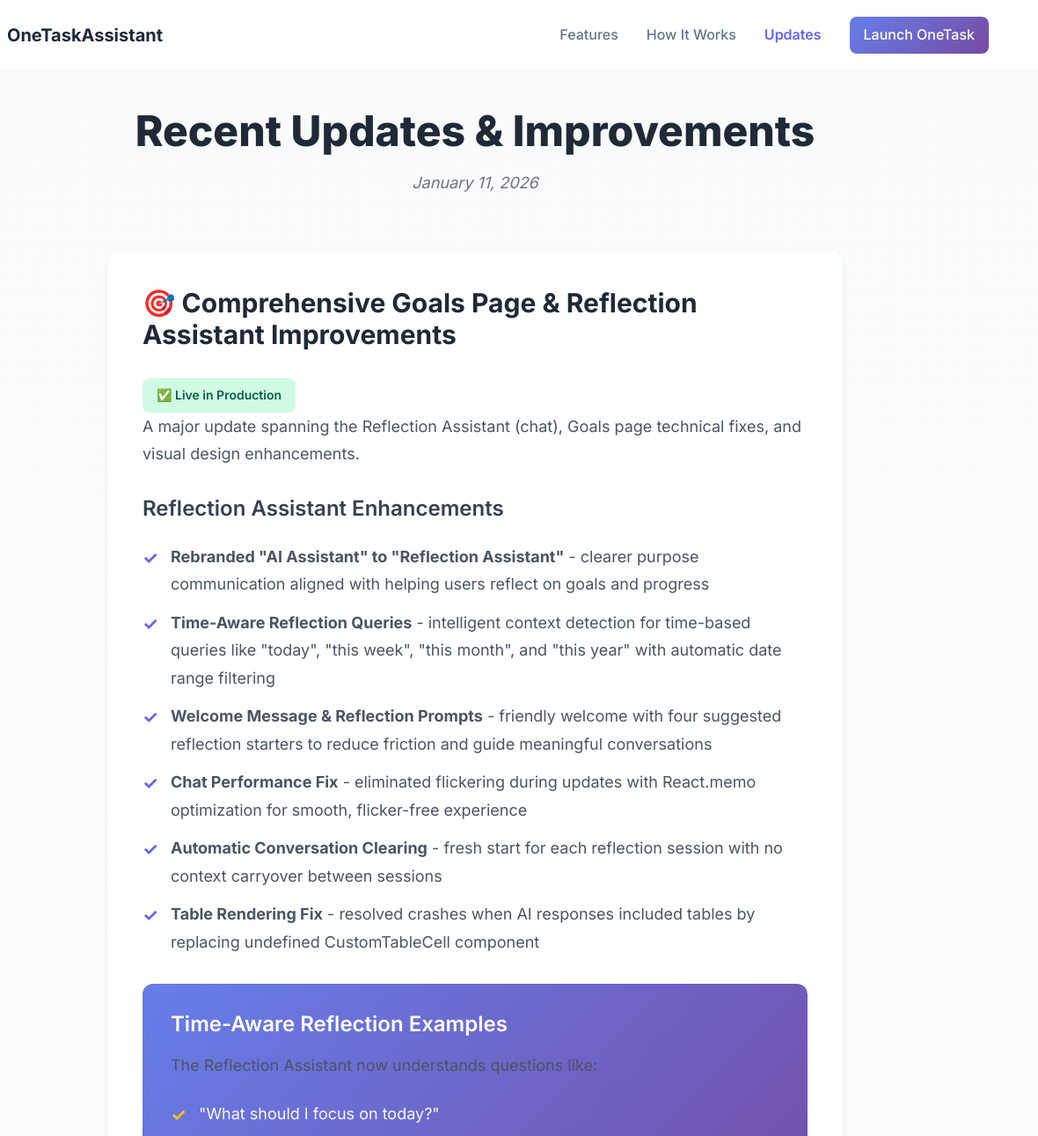
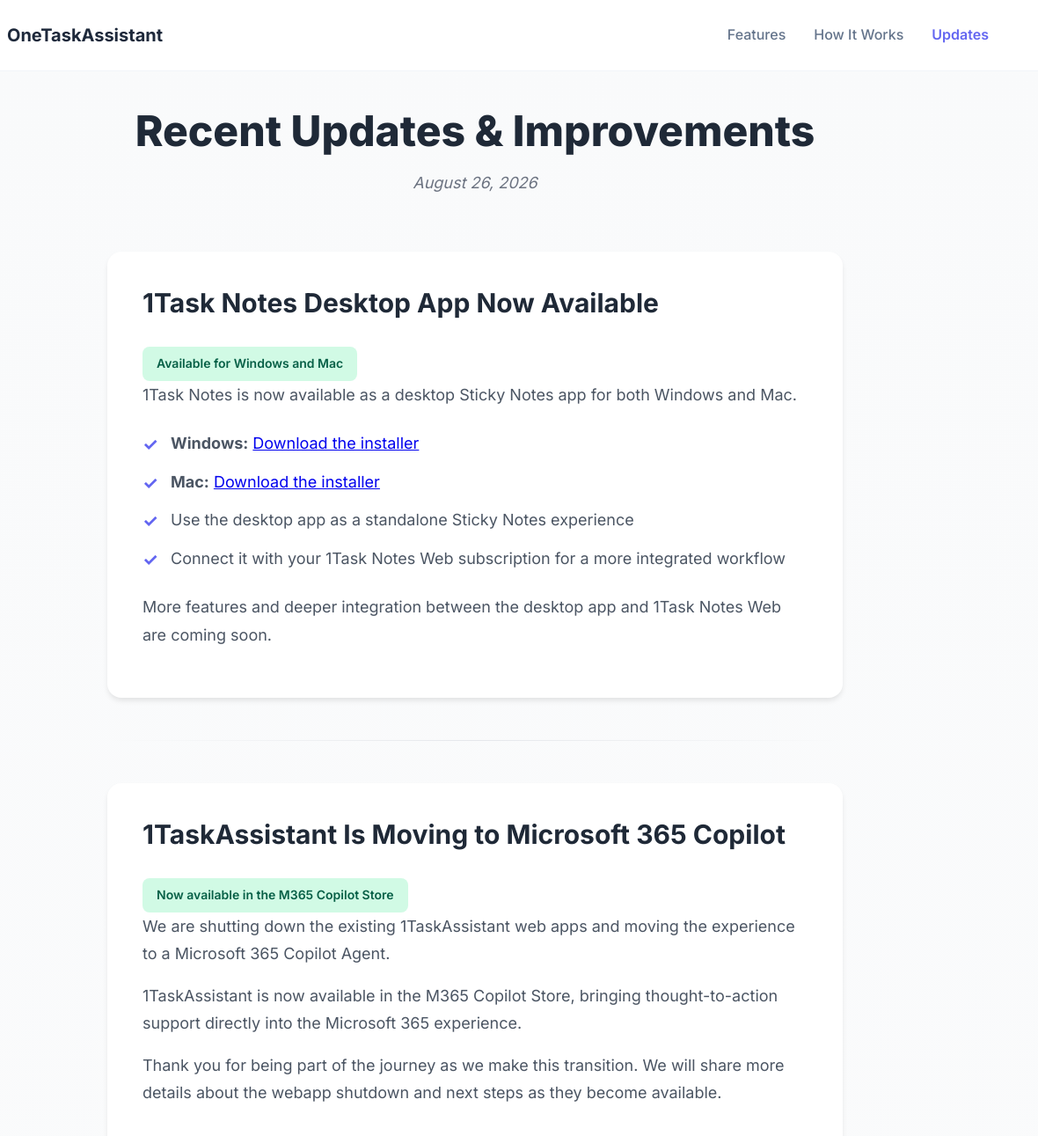
Before and after one commit to stevenmc1060/1task-website, a website: page updates.html in a window 1280 px wide. Shown: the top 1291 px of the page at 88% size, 100-1280 px from the left. Drawn offline with Linux system fonts and the light colour scheme.

Commit message:
Add desktop notes release announcements

```diff
--- a/updates.html
+++ b/updates.html
@@ -179,7 +179,6 @@
                 <a href="index.html#features" class="nav-link">Features</a>
                 <a href="index.html#how-it-works" class="nav-link">How It Works</a>
                 <a href="updates.html" class="nav-link" style="color: #6366f1; font-weight: 600;">Updates</a>
-                <a href="https://app.1taskassistant.com" class="nav-link" style="background: linear-gradient(135deg, #667eea 0%, #764ba2 100%); padding: 0.5rem 1rem; border-radius: 0.5rem; color: white !important;">Launch OneTask</a>
             </div>
             <div class="nav-toggle">
                 <span></span>
@@ -194,8 +193,35 @@
         <div class="updates-container">
             <div class="updates-header">
                 <h1 class="updates-title">Recent Updates & Improvements</h1>
-                <p class="updates-date">January 11, 2026</p>
+                <p class="updates-date">August 26, 2026</p>
             </div>
+
+            <!-- 1Task Notes Desktop App -->
+            <div class="update-section">
+                <h2>1Task Notes Desktop App Now Available</h2>
+                <div class="status-badge">Available for Windows and Mac</div>
+                <p>1Task Notes is now available as a desktop Sticky Notes app for both Windows and Mac.</p>
+                <ul>
+                    <li><strong>Windows:</strong> <a href="Desktop%20Notes_0.1.0_x64-setup.exe" download>Download the installer</a></li>
+                    <li><strong>Mac:</strong> <a href="Desktop%20Notes_0.1.0_aarch64.dmg" download>Download the installer</a></li>
+                    <li>Use the desktop app as a standalone Sticky Notes experience</li>
+                    <li>Connect it with your 1Task Notes Web subscription for a more integrated workflow</li>
+                </ul>
+                <p>More features and deeper integration between the desktop app and 1Task Notes Web are coming soon.</p>
+            </div>
+
+            <div class="divider"></div>
+
+            <!-- M365 Copilot Transition -->
+            <div class="update-section">
+                <h2>1TaskAssistant Is Moving to Microsoft 365 Copilot</h2>
+                <div class="status-badge">Now available in the M365 Copilot Store</div>
+                <p>We are shutting down the existing 1TaskAssistant web apps and moving the experience to a Microsoft 365 Copilot Agent.</p>
+                <p>1TaskAssistant is now available in the M365 Copilot Store, bringing thought-to-action support directly into the Microsoft 365 experience.</p>
+                <p>Thank you for being part of the journey as we make this transition. We will share more details about the webapp shutdown and next steps as they become available.</p>
+            </div>
+
+            <div class="divider"></div>
 
             <!-- Goals Page & Reflection Assistant Updates -->
             <div class="update-section">
```
Also changed, not shown: index.html (+0 -1 lines), 2 other files.
